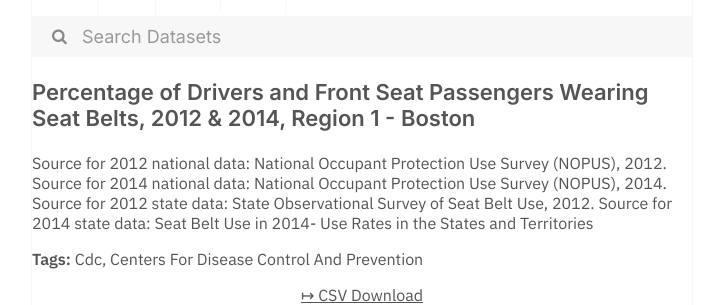
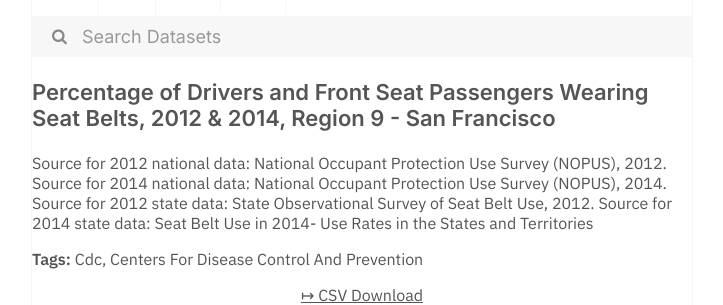
Before and after one commit to dayda-entities/us-department-of-health-and-human-services, a Jekyll site: the page built from _posts/2020-11-10-percentage-of-drivers-and-fron.md, in a window 1280 px wide. Shown: the part 288-593 px from the top of the page, without its empty margins (278-1001 px from the left). Built offline with Jekyll 4.4.1, drawn with Linux system fonts in a browser that asks for light colours.

```diff
--- a/_posts/2020-11-10-percentage-of-drivers-and-fron.md
+++ b/_posts/2020-11-10-percentage-of-drivers-and-fron.md
@@ -1,17 +1,17 @@
 ---
 title: >-
   Percentage of Drivers and Front Seat Passengers Wearing Seat Belts, 2012 &
-  2014, Region 1 - Boston
-created: '2020-11-10T16:18:38.490108'
-modified: '2021-04-21T22:19:22.744497'
+  2014, Region 9 - San Francisco
+created: '2020-11-10T16:18:38.985381'
+modified: '2021-04-21T22:09:46.555639'
 state: active
 type: dataset
 tags:
   - Cdc
   - Centers For Disease Control And Prevention
 groups: []
-csv_url: 'https://data.cdc.gov/api/views/6tmq-h6uy/rows.csv?accessType=DOWNLOAD'
-json_url: 'https://data.cdc.gov/api/views/6tmq-h6uy/rows.json?accessType=DOWNLOAD'
+csv_url: 'https://data.cdc.gov/api/views/fkfk-2j5x/rows.csv?accessType=DOWNLOAD'
+json_url: 'https://data.cdc.gov/api/views/fkfk-2j5x/rows.json?accessType=DOWNLOAD'
 layout: post
 
 ---
```
